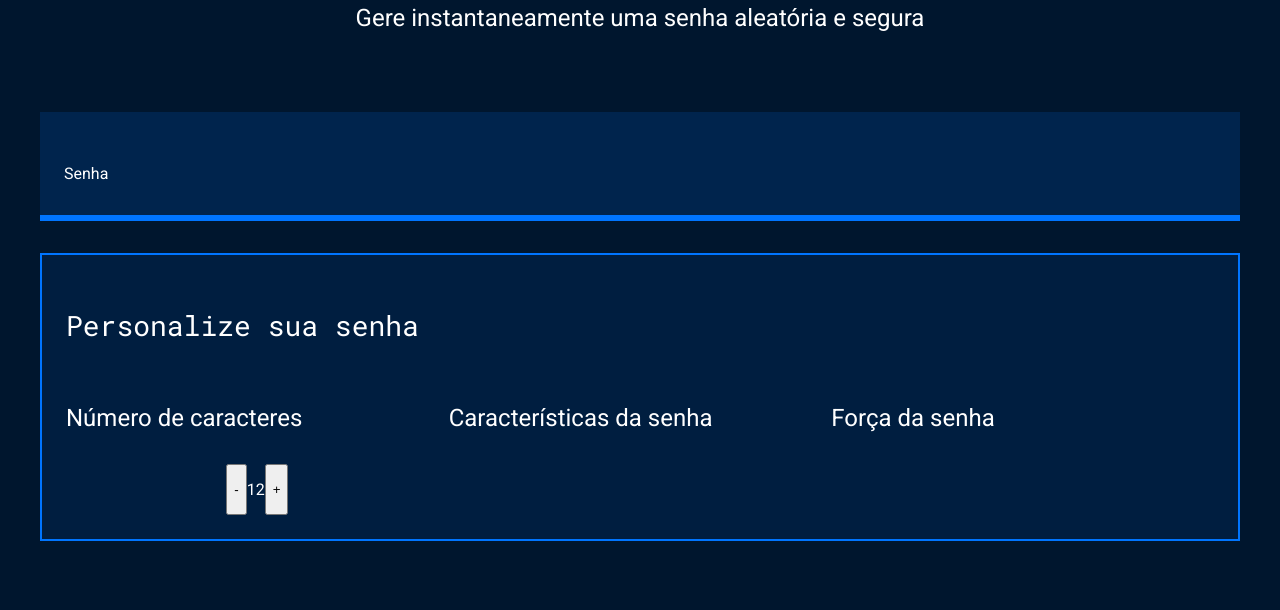
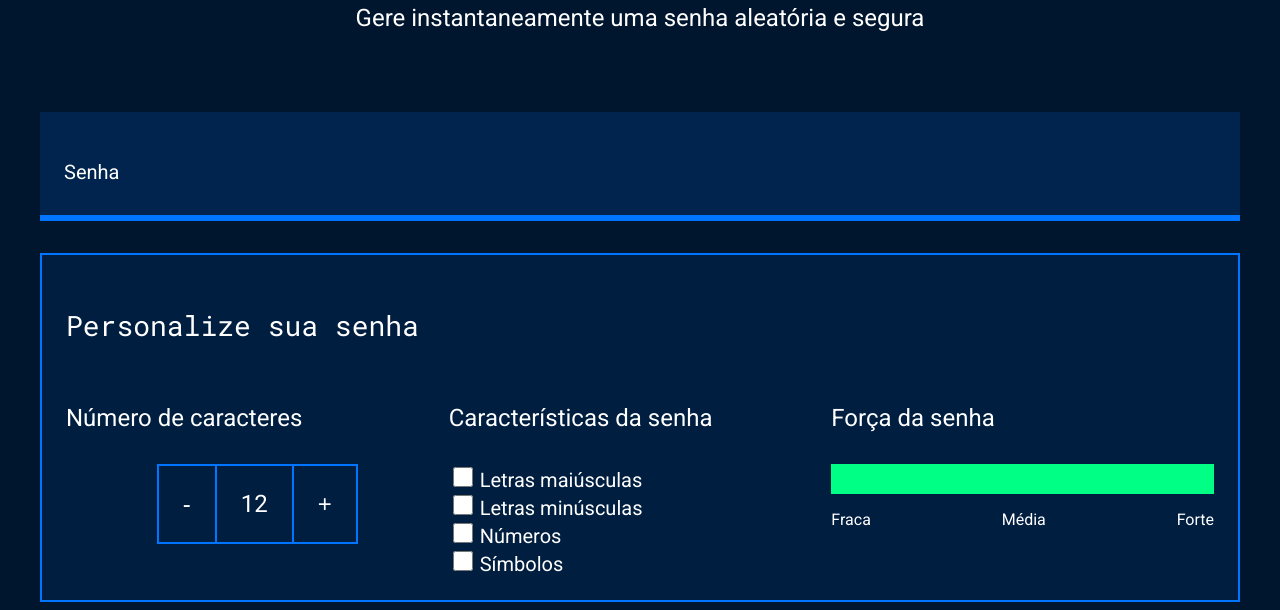
Before and after one commit to hyeceline/Seguran-aDigital, a plain HTML site: page index.html in a window 1280 px wide. Shown: the part 214-824 px from the top of the page. Before the commit the page ends 800 px from the top, so only its background shows below. Drawn offline with Linux system fonts and the light colour scheme.

Commit message:
Aula 2, 3 e 4

```diff
--- a/index.html
+++ b/index.html
@@ -11,7 +11,7 @@
 <body>
     <section class="conteudo">
         <div class="conteudo-titulo">
-            <img src="unlock.svg" alt="cadeado fechado">
+            <img src="unlock.svg" alt="cadeado fechado" class="cadeado">
             <h2 class="titulo-principal">Gerador de senhas</h2>
             <h3 class="titulo-secundario">Gere instantaneamente uma senha aleatória e segura</h3>
         </div>
@@ -32,13 +32,37 @@
                 </div>
                 <div class="parametro-senha">
                     <h4 class="parametro-senha__titulo">Características da senha</h4>
+                    <div class="parametro-senha-checkbox">
+                        <input name="maiusculo" type="checkbox" class="checkbox">
+                        <label for="maiusculo">Letras maiúsculas</label>
+                    </div>
+                    <div class="parametro-senha-checkbox">
+                        <input name="minusculo" type="checkbox" class="checkbox">
+                        <label for="minusculo">Letras minúsculas</label>
+                    </div>
+                    <div class="parametro-senha-checkbox">
+                        <input name=numero type="checkbox" class="checkbox">
+                        <label for="numero">Números</label>
+                    </div>
+                    <div class="parametro-senha-checkbox">
+                        <input name="simbolo" type="checkbox" class="checkbox">
+                        <label for="simbolo">Símbolos</label>
+                    </div>
                 </div>
                 <div class="parametro-senha">
                     <h4 class="parametro-senha__titulo">Força da senha</h4>
+                    <div class="barra"></div>
+                    <div class="forca forte"></div>
+                    <div class="parametro-senha-textos">
+                        <p>Fraca</p>
+                        <p>Média</p>
+                        <p>Forte</p>
+                    </div>
                 </div>
             </div>
         </div>
     </section>
+    <script src="main.js"></script>
 </body>
 
 </html>
--- a/main.js
+++ b/main.js
@@ -0,0 +1,24 @@
+const numeroSenha = document.querySelector('.parametro-senha__texto');
+let tamanhoSenha = 12;
+numeroSenha.textContent = tamanhoSenha;
+
+const botoes = document.querySelectorAll('.parametro-senha__botao');
+
+botoes[0].onclick = diminuiTamanho;
+botoes[1].onclick = aumentaTamanho;
+
+function diminuiTamanho(){
+    if (tamanhoSenha > 1){
+        //tamnhoSenha = tamnhoSenha - 1;
+        tamanhoSenha--;
+    }
+    numeroSenha.textContent = tamanhoSenha;
+}
+
+function aumentaTamanho(){
+    if(tamanhoSenha < 20){
+        //tamnhoSenha = tamnhoSenha + 1;
+        tamanhoSenha++;
+    }
+    numeroSenha.textContent = tamanhoSenha;
+}
--- a/style.css
+++ b/style.css
@@ -91,10 +91,67 @@ body{
 }
 
 .parametro-senha__botao{
-
+    background-color: var(--fundo-texto);
+    color: var(--branco);
+    border: 2px solid var(--borda);
+    padding: 24px;
+    font-size: 24px;
+    cursor: pointer;
 }
 .parametro-senha__texto{
+    padding: 24px;
+    border-top: 2px solid var(--borda);
+    border-bottom: 2px solid var(--borda);
+    margin: 0;
+    font-size: 24px;
+}
 
+label{
+    font-size: 20px;
+}
+
+.checkbox{
+    width: 20px;
+    height: 20px;
+    cursor: pointer;
+}
+
+.cadeado{
+    cursor: pointer;
+}
+
+.barra{
+    background-color: var(--fundo-senha);
+    height: 30px;
+    width: 100%;
+}
+
+.forca{
+    height: 30px;
+    position: relative;
+    bottom: 30px;
+}
+
+.fraca{
+    background-color: #E71b32;
+    width: 25%;
+}
+
+.media{
+    background-color: #faf408;
+    width: 50%;
+}
+
+.forte{
+    background-color: #00ff85;
+    width: 100%;
+}
+
+.parametro-senha-textos{
+    display: flex;
+    justify-content: space-between;
+    position: relative;
+    bottom: 30px;
 }
 
 @media screen and (min-width: 768px) {
```
